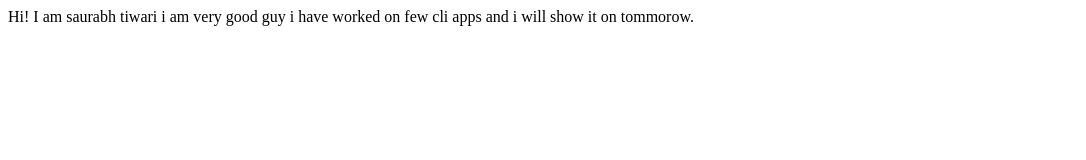
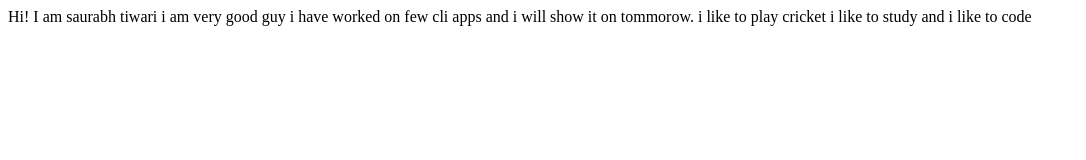
Before and after one commit to saurabhsmasher/saurabh-tiwari-site, a plain HTML site: page index.html in a window 1280 px wide. Shown: the whole page, without its empty margins (0-1086 px from the left). Drawn offline with Linux system fonts and the light colour scheme.

Commit message:
update interest

```diff
--- a/index.html
+++ b/index.html
@@ -11,6 +11,8 @@
     i am very good guy
 
     i have worked on few cli apps and i will show it on tommorow.
-
+    i like to play cricket
+    i like to study
+    and i like to code
 </body>
 </html>
```
